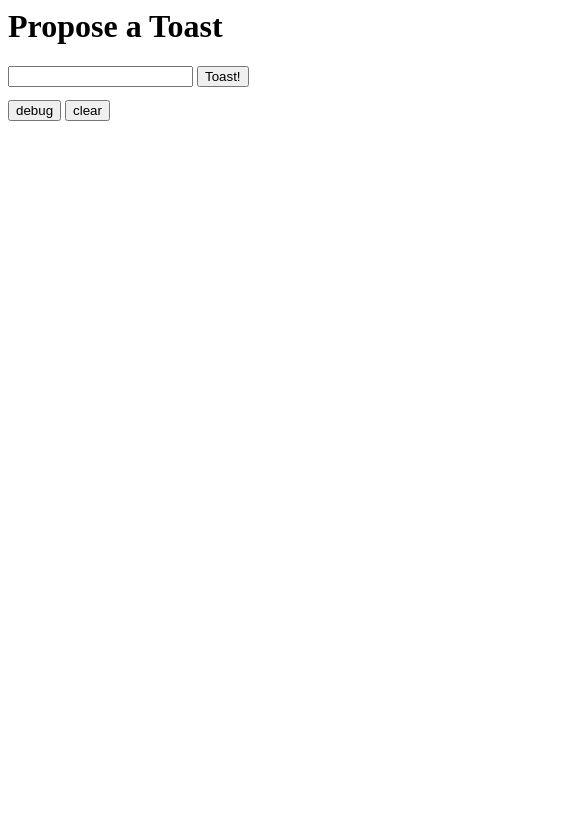
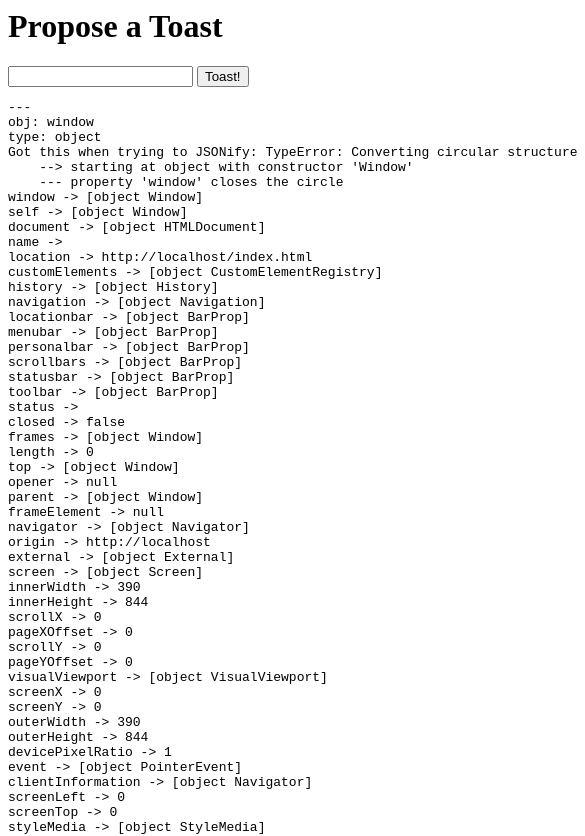
Before and after one commit to alxndrsn/toastmaster, a plain HTML site: page index.html in a window 390 px wide. Both pictures are taken after a click on the button "debug". Shown: the top 836 px of the page, 585 px wide, since content can reach past the window. Drawn offline with Linux system fonts and the light colour scheme; some packages are replaced by stand-ins of ours.

Commit message:
Fix closing tag for catch block

```diff
--- a/index.html
+++ b/index.html
@@ -27,7 +27,7 @@
 		      if(typeof obj === 'undefined' || obj === null) return;
 		      try {
 		      	log('json: ' + JSON.stringify(obj));
-		      } catch(e) { log('Got this when trying to JSONify: ' + e);
+		      } catch(e) { log('Got this when trying to JSONify: ' + e); }
 		      for(prop in obj)
 		        if(obj.hasOwnProperty(prop))
 		          log(prop + ' -> ' + obj[prop]);
```
